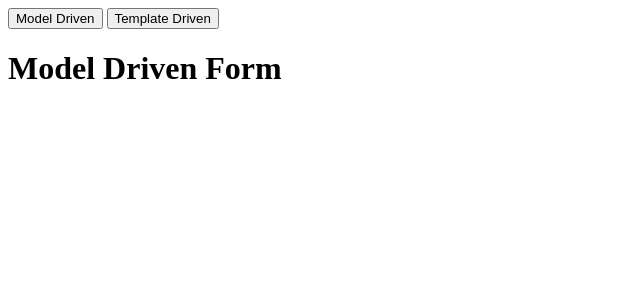
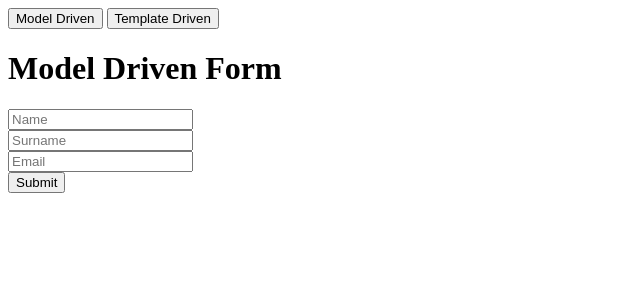
Before and after one commit to yamanerkam/Angular-Forms, an Angular app: page /model-driven in a window 1280 px wide. Shown: the top 300 px of the page, without its empty margins (0-640 px from the left). Built offline with nearby package versions, Linux system fonts and the light colour scheme.

Commit message:
model-driven-form-start

```diff
--- a/src/app/components/model-driven-form/model-driven-form.component.html
+++ b/src/app/components/model-driven-form/model-driven-form.component.html
@@ -1 +1,7 @@
 <h1>Model Driven Form</h1>
+<form>
+    <input placeholder="Name" name="name" > <br>
+    <input type="text" placeholder="Surname" name="surname" > <br>
+    <input type="email" placeholder="Email" name="email" > <br>
+    <button>Submit</button>
+</form>
--- a/src/app/components/model-driven-form/model-driven-form.module.ts
+++ b/src/app/components/model-driven-form/model-driven-form.module.ts
@@ -1,12 +1,14 @@
 import { NgModule } from '@angular/core';
 import { CommonModule } from '@angular/common';
+import { ModelDrivenFormComponent } from './model-driven-form.component';
+import { FormsModule } from '@angular/forms';
 
 
 
 @NgModule({
-  declarations: [],
+  declarations: [ModelDrivenFormComponent],
   imports: [
-    CommonModule
-  ]
+    CommonModule, FormsModule
+  ], exports: [ModelDrivenFormComponent]
 })
 export class ModelDrivenFormModule { }
--- a/src/app/components/template-driven-form/template-driven-form.component.ts
+++ b/src/app/components/template-driven-form/template-driven-form.component.ts
@@ -15,7 +15,6 @@ export class TemplateDrivenFormComponent implements OnInit {
     console.log("valid:" + this.frm?.valid)
     console.log("submit:" + this.frm?.submitted)
     console.log("touched:" + this.frm?.touched)
-    console.log();
   }
 
   resetForm() {
```
